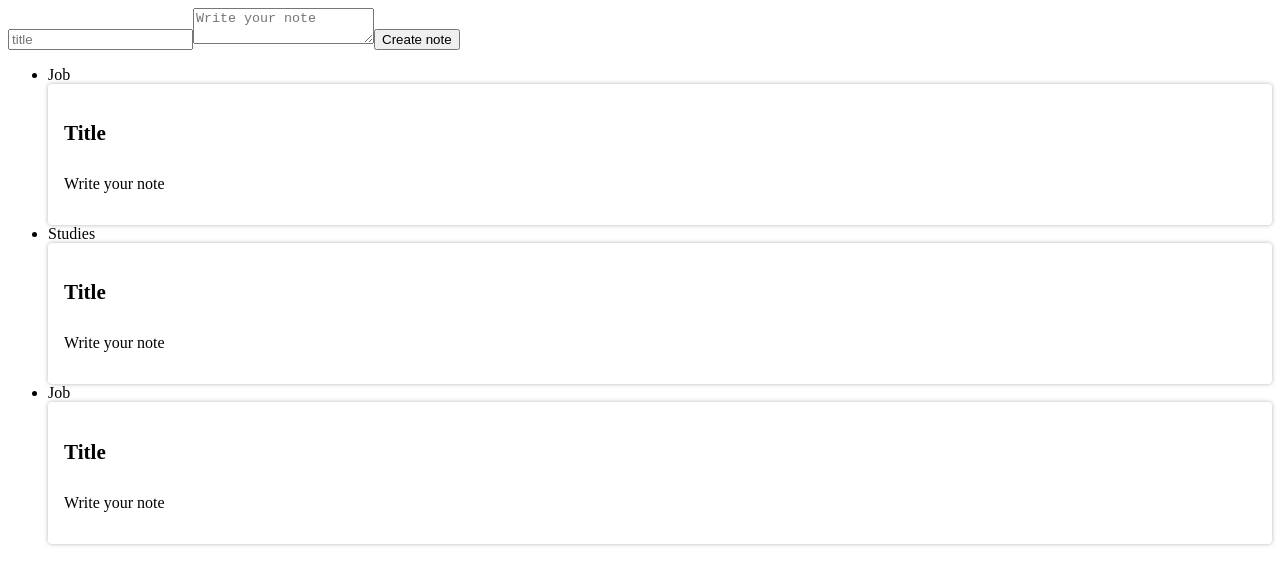
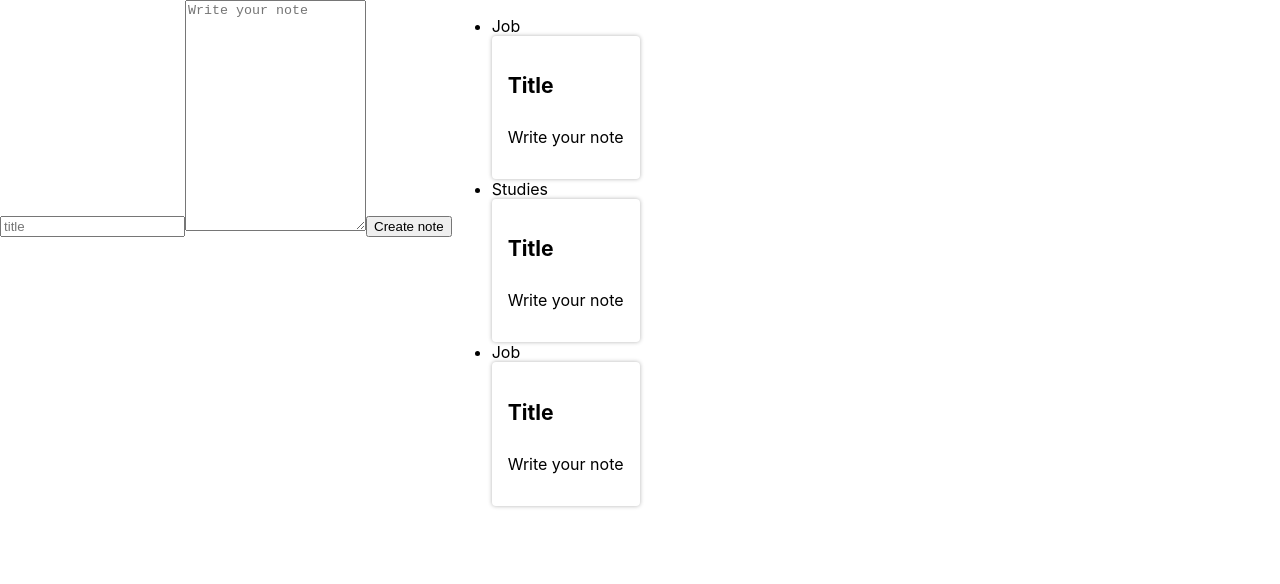
Before and after one commit to GuilhermeSR98/Notes-app-with-React, a React (Create React App) app in the folder ceep/: page / in a window 1280 px wide. Shown: the top 584 px of the page. Built offline with nearby package versions, Linux system fonts and the light colour scheme.

Commit message:
:art: Adding CSS to Registration Form and App.js

```diff
--- a/ceep/src/App.js
+++ b/ceep/src/App.js
@@ -1,10 +1,13 @@
 import { Component } from "react";
 import ListOfNotes from "./components/ListOfNotes/ListOfNotes";
-import RegistrationForm from "./components/RegistrationForm";
+import RegistrationForm from "./RegistrationForm/RegistrationForm";
+import "./assets/App.css";
+import "./assets/index.css";
+
 class App extends Component {
   render() {
     return (
-      <section>
+      <section className="content">
         <RegistrationForm />
         <ListOfNotes />
       </section>
--- a/ceep/src/components/RegistrationForm.jsx
+++ b/ceep/src/RegistrationForm/RegistrationForm.jsx
@@ -5,7 +5,7 @@ class RegistrationForm extends Component {
     return (
       <form>
         <input type="text" placeholder="title" />
-        <textarea placeholder="Write your note" />
+        <textarea rows={15} placeholder="Write your note" />
         <button>Create note</button>
       </form>
     );
--- /dev/null
+++ b/ceep/src/assets/App.css
@@ -0,0 +1,11 @@
+.content {
+  display: flex;
+}
+
+:root {
+  --primary: #58a4b0;
+  --secondary: #373f51;
+  --active-secondary: #cccccc;
+  --background: #ffffff;
+  --background-detail: #ececec;
+}
```
Also changed, not shown: ceep/src/RegistrationForm/style.css (added, +30 -0 lines), ceep/src/assets/index.css (renamed from ceep/src/index.css).
